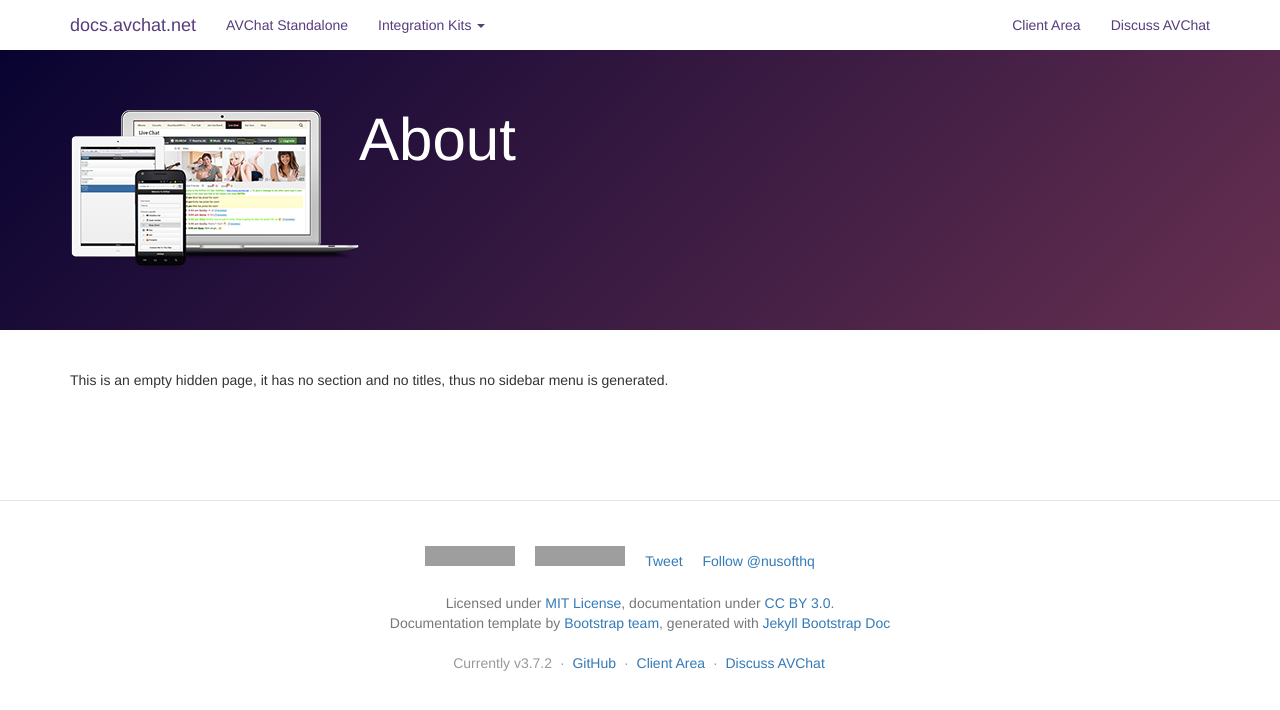
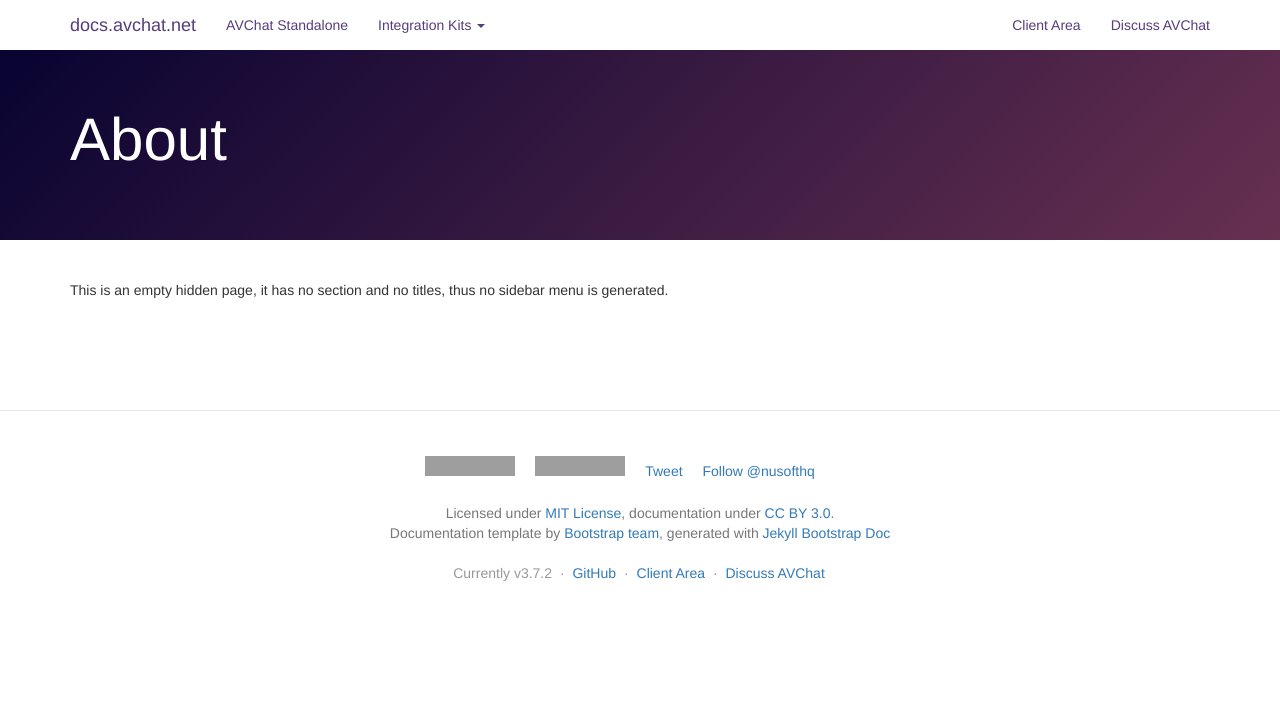
Before and after one commit to nusofthq/avchat-documentation, a Jekyll site: the page built from hidden.html, in a window 1280 px wide. Shown: the top 710 px of the page. Built offline with Jekyll 4.4.1, drawn with Linux system fonts in a browser that asks for light colours; nearby versions of some CDN libraries; comment, search, counter and statistics services are not loaded; grey boxes are pictures that could not be loaded.

Commit message:
Removed header image from documentation pages

```diff
--- a/_layouts/default.html
+++ b/_layouts/default.html
@@ -104,7 +104,6 @@
   {% else %}
   <div class="bs-docs-header" id="content">
     <div class="container">
-      <img src="/assets/images/avchat_works_across_platforms.png" class="pull-left" />
       <h1>{{page.title}}</h1>
       <p>{{page.description}}</p>
     </div>
```
